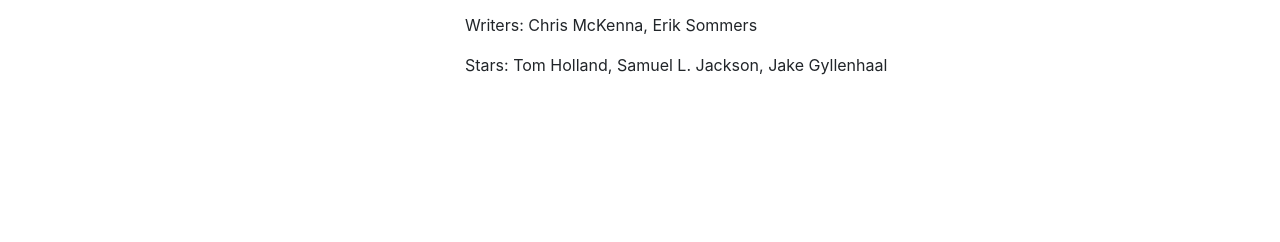
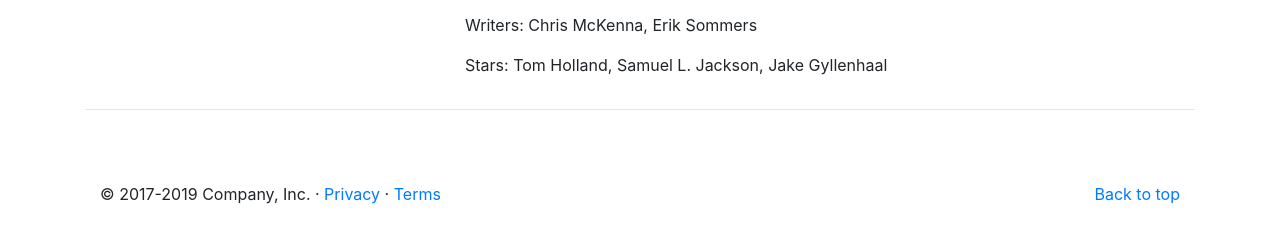
Before and after one commit to Mboza2004/GitGirls, a plain HTML site: page movie.html in a window 1280 px wide. Shown: the part 1489-1731 px from the top of the page. Before the commit the page ends 1582 px from the top, so only its background shows below. Drawn offline with nearby package versions, Linux system fonts and the light colour scheme.

Commit message:
movies.html/ footer

```diff
--- a/movie.html
+++ b/movie.html
@@ -87,3 +87,8 @@
         <p>Stars: Tom Holland, Samuel L. Jackson, Jake Gyllenhaal </p>
     </div>
 </div>
+<hr class="pt-4">
+<footer class="container my-5">
+  <p class="float-right"><a href="#">Back to top</a></p>
+  <p>© 2017-2019 Company, Inc. · <a href="#">Privacy</a> · <a href="#">Terms</a></p>
+</footer>
```
